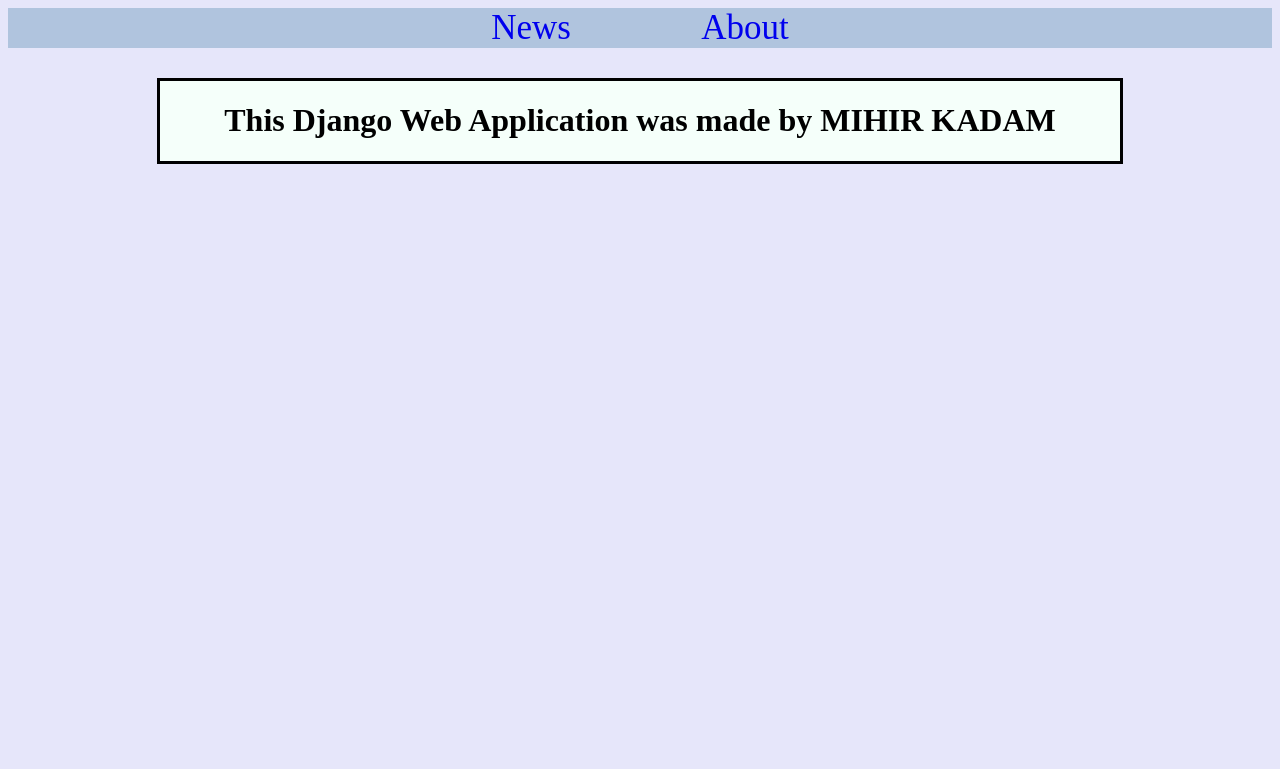
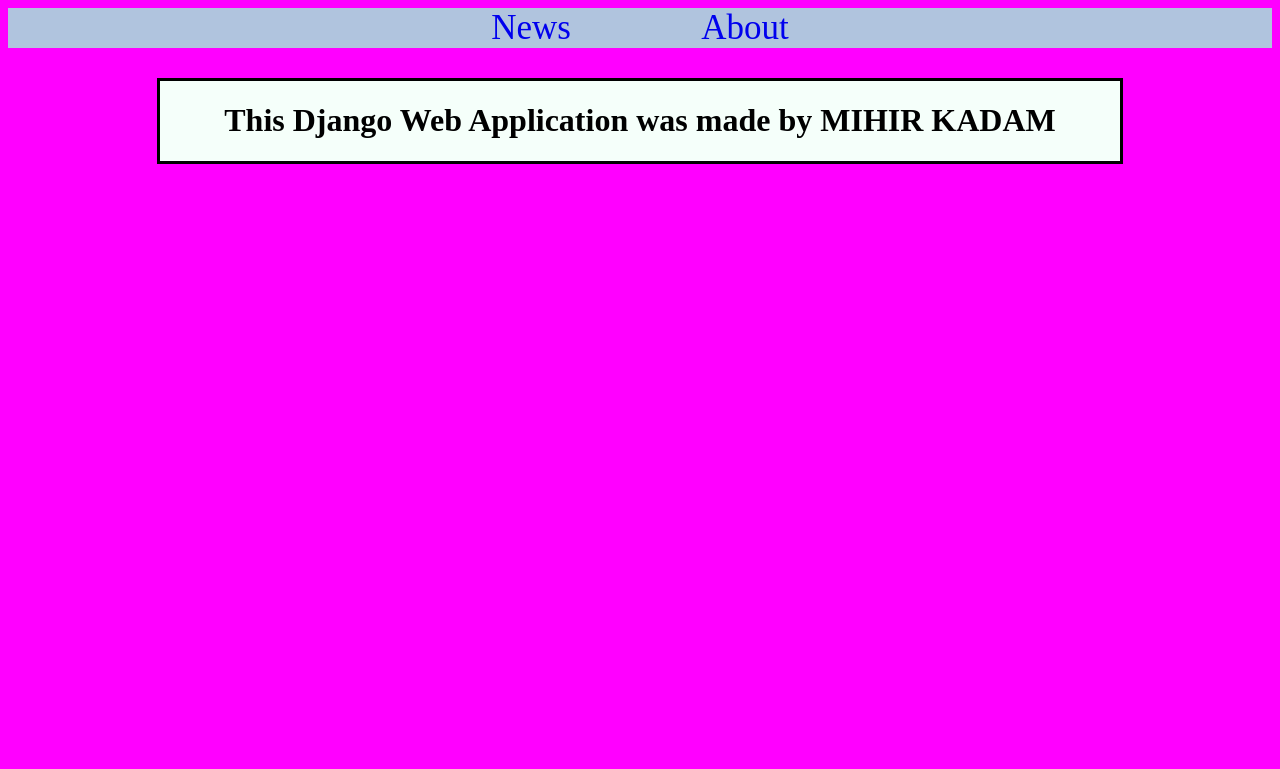
Before and after one commit to mihirkadam19/demo, a Django app: page /about in a window 1280 px wide. Shown: the top 769 px of the page. Run offline with Django 4.2, Linux system fonts and the light colour scheme.

Commit message:
background color change

```diff
--- a/p2_newsproject/templates/base.html
+++ b/p2_newsproject/templates/base.html
@@ -2,7 +2,7 @@
 	<head>
 		<title>News App by Mihir Kadam</title>
 		<style>
-			body{background-color:lavender;}
+			body{background-color:Fuchsia;}
 			.nav {background-color:LightSteelBlue;}
 			.nav a{text-decoration:None;
 				margin-right:5%;
```
